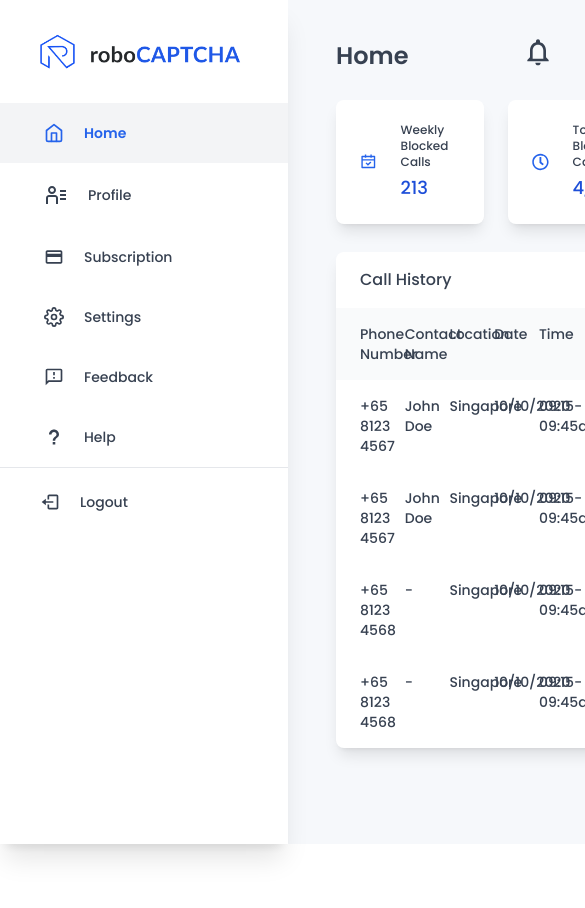
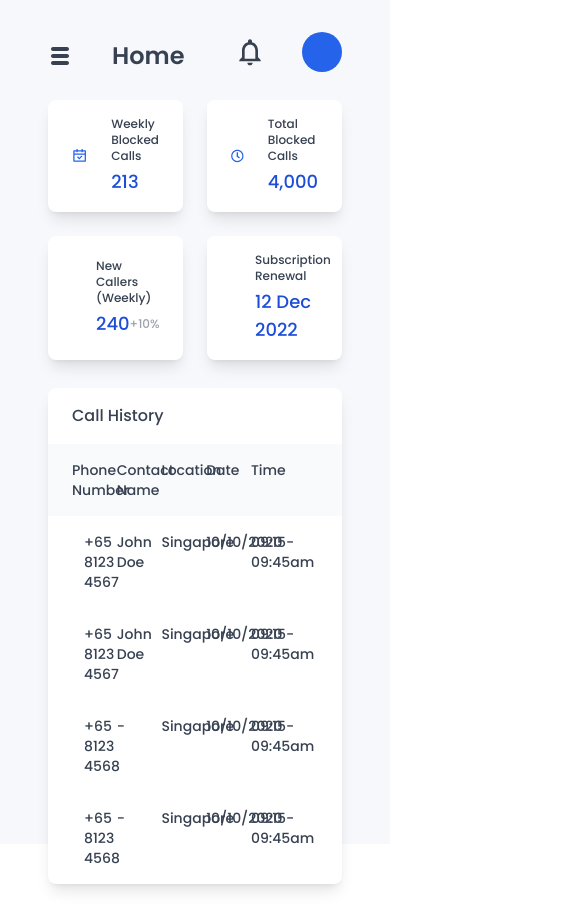
Before and after one commit to phomies/robocaptcha-frontend, a Next.js app: page /home in a window 390 px wide. Shown: the top 908 px of the page, 585 px wide, since content can reach past the window. Before the commit the page ends 844 px from the top, so only its background shows below. Built offline with nearby package versions, Linux system fonts and the light colour scheme.

Commit message:
Add mobile drawer

```diff
--- a/components/home/CallHistoryItem.tsx
+++ b/components/home/CallHistoryItem.tsx
@@ -1,4 +1,4 @@
-import { BiCheckShield, BiShieldX } from "react-icons/bi";
+import { BiCheckShield, BiShieldX, BiUserCircle } from "react-icons/bi";
 import { VscCallOutgoing } from "react-icons/vsc";
 
 interface Props {
@@ -14,7 +14,10 @@ function CallHistoryItem(props: Props) {
   const { phoneNumber, contactName, location, date, time, blocked } = props;
   return (
     <div className="text-sm py-4 px-6 grid grid-cols-11">
-      <h3 className="col-span-2">{phoneNumber}</h3>
+      <h3 className="col-span-2 flex items-center gap-x-3">
+        <BiUserCircle className="h-6 w-6 text-gray-500" />
+        {phoneNumber}
+      </h3>
       <h3 className="col-span-2">{contactName || "-"}</h3>
       <h3 className="col-span-2">{location}</h3>
       <h3 className="col-span-2">{date}</h3>
--- a/components/layout/Layout.tsx
+++ b/components/layout/Layout.tsx
@@ -6,6 +6,8 @@ import { FiHome, FiSettings } from "react-icons/fi";
 import { CgUserList } from "react-icons/cg";
 import { IoMdHelp } from "react-icons/io";
 import { BiLogOut } from "react-icons/bi";
+import { TiThMenu } from "react-icons/ti";
+import { ImCross } from "react-icons/im";
 
 interface Props {
   children: React.ReactNode;
@@ -14,6 +16,7 @@ interface Props {
 function Layout(props: Props) {
   const [title, setTitle] = useState<string>("");
   const router = useRouter();
+  const [visibleDrawer, setVisibleDrawer] = useState(false);
 
   useEffect(() => {
     if (router.pathname.includes("home")) {
@@ -32,8 +35,26 @@ function Layout(props: Props) {
   }, [router.pathname]);
 
   return (
-    <div className="font-poppins-medium text-gray-700 flex h-screen w-screen">
-      <div className="z-50 h-screen fixed flex w-72 bg-white shadow-xl justify-center">
+    <div className="font-poppins-medium text-gray-700">
+      <div className={`xl:hidden z-50 py-10 absolute w-screen h-screen bg-white ${!visibleDrawer && "hidden"}`}>
+        <div className="flex items-center px-12 mb-7 gap-x-10">
+          <ImCross className="xl:hidden h-5 w-5" onClick={() => setVisibleDrawer(false)} />
+          <h1 className="font-poppins-semibold text-secondary text-2xl">Menu</h1>
+        </div>
+        <LayoutItem title="Home" icon={<FiHome className="h-5 w-5" />} />
+        <LayoutItem title="Profile" icon={<CgUserList className="h-6 w-6" />} />
+        <LayoutItem title="Subscription" icon={<MdPayment className="h-5 w-5" />} />
+        <LayoutItem title="Settings" icon={<FiSettings className="h-5 w-5" />} />
+        <LayoutItem title="Feedback" icon={<MdOutlineFeedback className="h-5 w-5" />} />
+        <LayoutItem title="Help" icon={<IoMdHelp className="h-5 w-5" />} />
+        <hr className="mb-2" />
+        <button onClick={() => router.push("/login")} className="w-full px-10 flex items-center py-4 text-base gap-5 text-gray-700 hover:text-blue-600 hover:font-poppins-semibold">
+          <BiLogOut className="h-5 w-5" />
+          <div className="text-sm">Logout</div>
+        </button>
+      </div>
+      <div className="flex h-screen w-screen">
+        <div className="hidden xl:flex z-50 h-screen fixed w-72 bg-white shadow-xl justify-center">
           <div className="flex-col">
             <button
               className="flex my-8 self-start"
@@ -53,9 +74,12 @@ function Layout(props: Props) {
             </button>
           </div>
         </div>
-      <div className="ml-72 bg-background w-full">
+        <div className="xl:ml-72 bg-background w-full">
           <div className="bg-background z-40 sticky top-0 px-12 pt-9 pb-5 justify-between flex items-center">
+            <div className="flex items-center gap-x-10">
+              <TiThMenu className="xl:hidden h-6 w-6" onClick={() => setVisibleDrawer(true)} />
               <h1 className="font-poppins-semibold text-secondary text-2xl">{title}</h1>
+            </div>
             <div className="flex items-center gap-x-9 -mt-1 mb-1">
               <MdNotificationsNone className="h-8 w-8 text-gray-700 hover:text-blue-600 cursor-pointer" />
               <button className="w-10 h-10 bg-blue-600 rounded-full" onClick={() => router.push("/profile")} />
@@ -64,6 +88,7 @@ function Layout(props: Props) {
           <div className="-mt-5 bg-background2 overflow-y-scroll">{props.children}</div>
         </div>
       </div>
+    </div>
   );
 }
 
--- a/pages/home.tsx
+++ b/pages/home.tsx
@@ -10,7 +10,7 @@ function Home() {
   return (
     <Layout>
       <div className="w-full px-12 py-6">
-        <div className="flex w-full gap-x-6">
+        <div className="grid grid-cols-2 xl:grid-cols-4 w-full gap-6">
           <HomeItem title="Weekly Blocked Calls" stats="213" icon={<RiCalendarCheckLine className="text-blue-600 h-7 w-7" />} />
           <HomeItem title="Total Blocked Calls" stats="4,000" icon={<FaRegClock className="text-blue-600 h-7 w-7" />} />
           <HomeItem title="New Callers (Weekly)" stats="240" increase={10} icon={<FiPhoneCall className="text-blue-600 h-7 w-7" />} />
--- a/pages/login.tsx
+++ b/pages/login.tsx
@@ -9,7 +9,7 @@ export default function Login() {
         <img className="h-8 my-8 mx-32" alt="icon" src="/logo.png" />
       </nav>
       <div className="grid grid-cols-3 mx-32 h-full">
-        <div className="mt-44">
+        <div className="mt-60">
           <h1 className="font-poppins-semibold text-secondary text-5xl mb-6">Sign in to</h1>
           <h1 className="font-poppins-medium text-secondary text-3xl mb-12">our user platform</h1>
           <h1 className="font-poppins-regular text-sm mb-1">If you don't have an account registered <br /> You can register <a className="font-poppins-semibold text-blue-600 hover:underline" href="/register">here!</a></h1>
@@ -17,7 +17,7 @@ export default function Login() {
 
         <img className="w-7/12 mt-48" alt="login" src="/images/login.png" />
 
-        <div className="justify-end mt-36">
+        <div className="justify-end mt-44">
           <form>
             <h1 className="flex font-poppins-semibold text-2xl mb-9">Sign in</h1>
             <input className="placeholder:text-blue-darkBlue focus:outline-none font-poppins-regular text-sm text-blue-darkBlue px-5 w-10/12 h-14 rounded-lg bg-blue-lightBlue mb-10"
--- a/pages/register.tsx
+++ b/pages/register.tsx
@@ -9,7 +9,7 @@ export default function Register() {
         <img className="h-8 my-8 mx-32" alt="icon" src="/logo.png" />
       </nav>
       <div className="grid grid-cols-3 mx-32 h-full">
-        <div className="mt-44">
+        <div className="mt-60">
           <h1 className="font-poppins-semibold text-secondary text-5xl mb-6">Sign up for</h1>
           <h1 className="font-poppins-medium text-secondary text-3xl mb-12">our user platform</h1>
           <h1 className="font-poppins-regular text-sm mb-1">If you already have an account <br /> You can login <a className="font-poppins-semibold text-blue-600 hover:underline" href="/login">here!</a></h1>
@@ -17,7 +17,7 @@ export default function Register() {
 
         <img className="w-7/12 mt-48" alt="login" src="/images/login.png" />
 
-        <div className="justify-end mt-24">
+        <div className="justify-end mt-28">
           <form>
             <h1 className="flex font-poppins-semibold text-2xl mb-7">Sign Up</h1>
             <input className="placeholder:text-blue-darkBlue focus:outline-none font-poppins-regular text-sm text-blue-darkBlue px-5 w-10/12 h-14 rounded-lg bg-blue-lightBlue mb-6"
```
Lines whose indentation alone changed are shown as unchanged.
